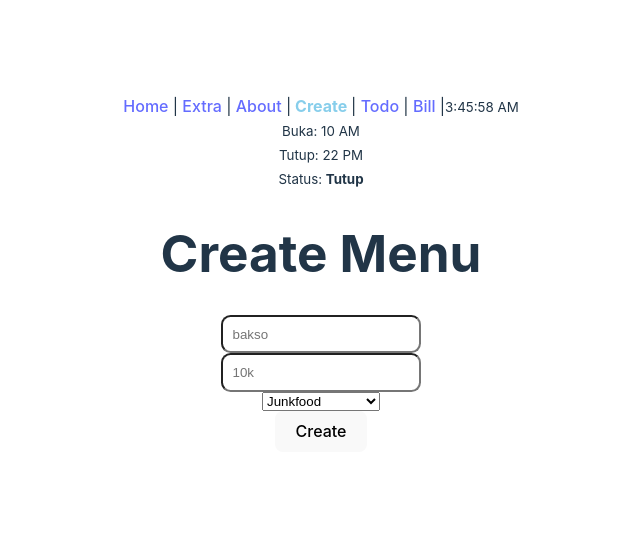
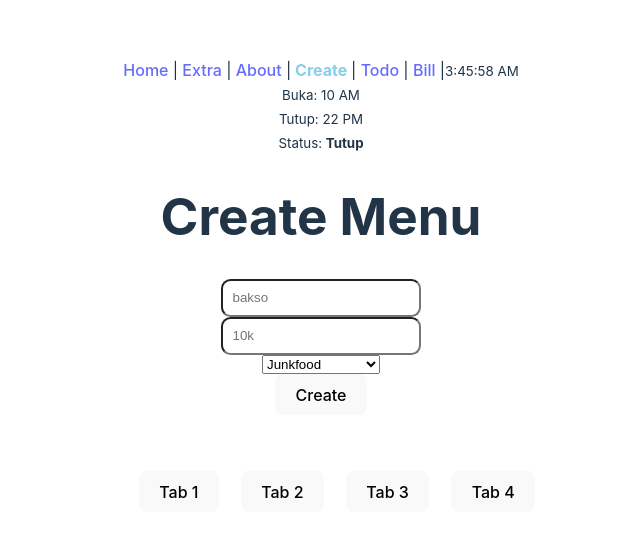
Before and after one commit to Tomba-Hopkins/project-react, a React (Vite) app in the folder list-makanan/: page /create in a window 1280 px wide. Shown: the part 107-644 px from the top of the page, without its empty margins (319-959 px from the left). Built offline with nearby package versions, Linux system fonts and the light colour scheme.

Commit message:
add: tab nav for visi misi

```diff
--- /dev/null
+++ b/list-makanan/src/components/VisiMisi/Tab.jsx
@@ -0,0 +1,8 @@
+/* eslint-disable react/prop-types */
+export default function Tab({no, tabAct, setTabAct}){
+    return (
+        <button onClick={() => setTabAct(no)} className={no === tabAct ? 'tab-act' : 'tab-not-act'}>
+            Tab {no + 1}
+        </button>
+    )
+}
--- /dev/null
+++ b/list-makanan/src/components/VisiMisi/VisiMisi.jsx
@@ -0,0 +1,33 @@
+import VisiTab from "./VisiTab"
+
+export default function VisiMisi(){
+
+    const isi = [
+        {
+            title: 'Murah',
+            body: 'Membuat orang lain tidak terbebani dengan harga nya🤖'
+        },
+        {
+            title: 'Banyak',
+            body: 'Membuat orang lain tidak terbebani dengan porsi nya😎'
+        },
+        {
+            title: 'Berkualitas',
+            body: 'Membuat orang lain tidak terbebani dengan kualitas nya😛'
+        },
+        {
+            title: 'Ups',
+            body: 'Aku adalah jebakan😂'
+        }
+    ]
+
+
+    return (
+
+        <>
+            <VisiTab isi={isi} />
+
+        </>
+
+    )
+}
--- /dev/null
+++ b/list-makanan/src/components/VisiMisi/VisiTab.jsx
@@ -0,0 +1,29 @@
+import { useState } from "react"
+import Tab from "./Tab"
+
+export default function VisiTab(){
+
+    const [tabAct, setTabAct] = useState(0)
+
+
+    return (
+        <>
+            <div className="tabs" style={{
+                width: "100%",
+                padding: '1rem',
+                borderRadius: '0.2rem',
+                display: 'flex',
+                gap: '1rem',
+                justifyContent: 'space-evenly'
+            }}>
+                <Tab no={0} tabAct={tabAct} setTabAct={setTabAct} />
+                <Tab no={1} tabAct={tabAct} setTabAct={setTabAct} />
+                <Tab no={2} tabAct={tabAct} setTabAct={setTabAct} />
+                <Tab no={3} tabAct={tabAct} setTabAct={setTabAct} />
+            </div>
+
+        </>
+
+
+    )
+}
--- /dev/null
+++ b/list-makanan/src/components/VisiMisi/visi.css
@@ -0,0 +1,10 @@
+.tab-act {
+    background-color: #646cff;
+    color: aliceblue;
+}
+
+.tab-not-act {
+    background-color: #1a1a1a;
+    color: #646cff;
+    border: 1px solid #646cff;
+}
--- a/list-makanan/src/pages/CreateMenu.jsx
+++ b/list-makanan/src/pages/CreateMenu.jsx
@@ -1,4 +1,6 @@
 import { useState } from "react"
+
+import VisiMisi from "../components/VisiMisi/VisiMisi"
 
 function CreateMenu(){
 
@@ -79,6 +81,12 @@ function CreateMenu(){
                 })}
             </ul>
 
+
+
+
+
+                <VisiMisi/>
+
         </>
     )
 }
```
